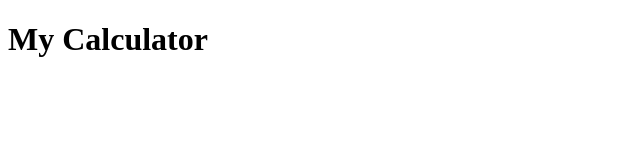
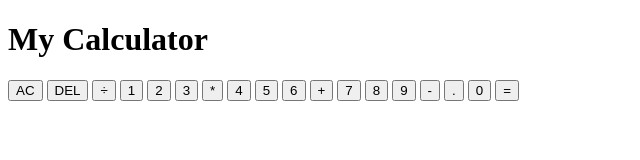
Before and after one commit to Abongile-web/calculator_app, a plain HTML site: page index.html in a window 1280 px wide. Shown: the whole page, without its empty margins (0-640 px from the left). Drawn offline with Linux system fonts and the light colour scheme.

Commit message:
raw elements added

```diff
--- a/index.html
+++ b/index.html
@@ -13,7 +13,31 @@
     <h1>My Calculator</h1>
 
     <div class="calculator">
+        <!--Screen where calculations will be displayed-->
+        <div class="output-screen">
+            <div class="previous"></div>
+            <div class="current"></div>
+        </div>
 
+        <!--Buttons section-->
+        <button class="span-two">AC</button>
+        <button>DEL</button>
+        <button>÷</button>
+        <button>1</button>
+        <button>2</button>
+        <button>3</button>
+        <button>*</button>
+        <button>4</button>
+        <button>5</button>
+        <button>6</button>
+        <button>+</button>
+        <button>7</button>
+        <button>8</button>
+        <button>9</button>
+        <button>-</button>
+        <button>.</button>
+        <button>0</button>
+        <button class="span-two">=</button>
     </div>
 
 </body>
```
